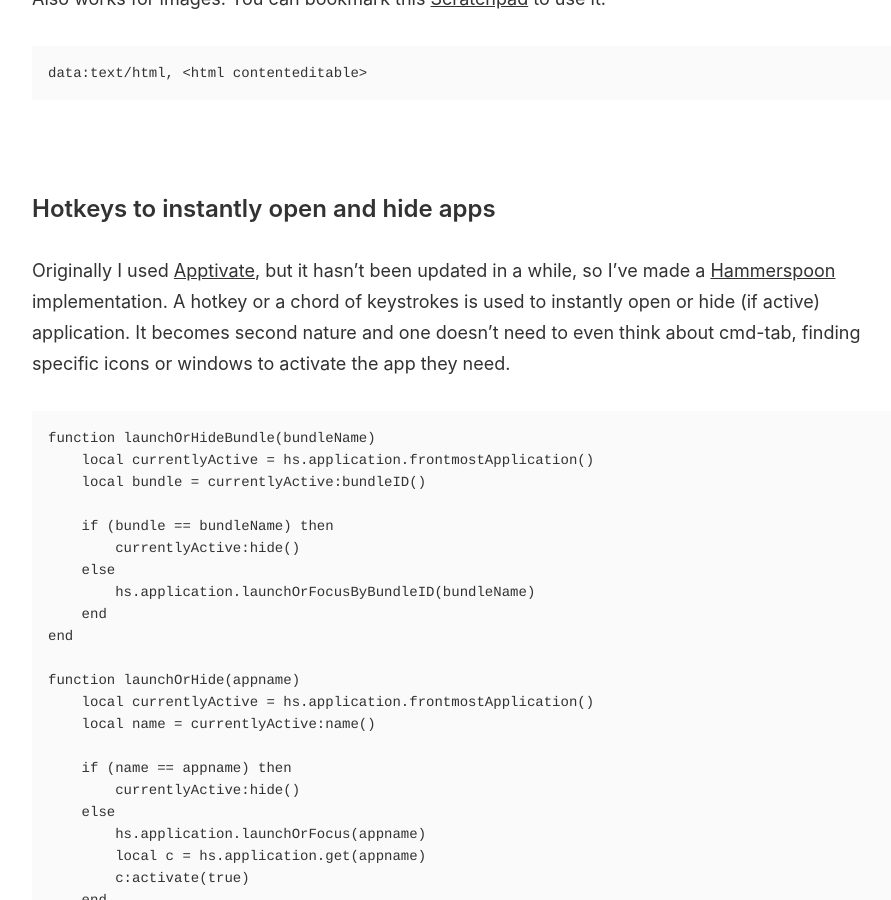
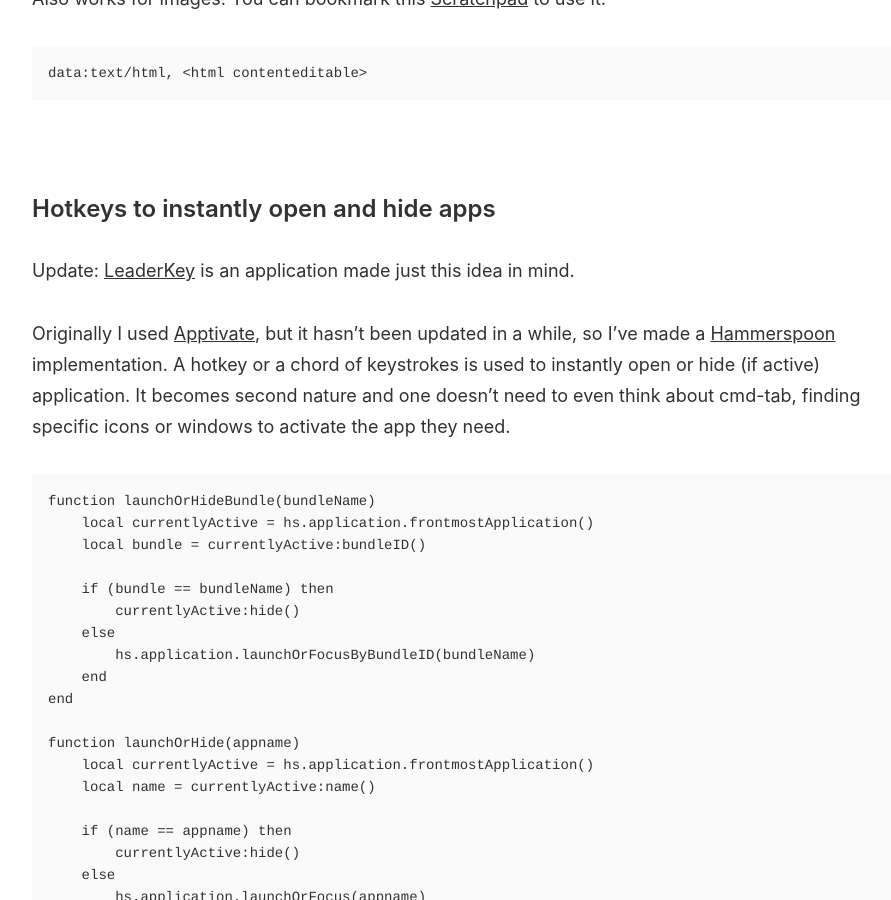
Before and after one commit to joonakeskitalo/joonakeskitalo.github.io, a Jekyll site: the page built from _posts/2024-06-14-Useful-things.md, in a window 1280 px wide and 900 px high, scrolled down 1779 px. Shown: the whole window, without its empty margins (174-1065 px from the left). Built offline with Jekyll 4.4.1, drawn with Linux system fonts in a browser that asks for light colours.

Commit message:
chore: update post

```diff
--- a/_posts/2024-06-14-Useful-things.md
+++ b/_posts/2024-06-14-Useful-things.md
@@ -54,6 +54,8 @@
 <br/><br/>
 
 ### Hotkeys to instantly open and hide apps
+
+Update: [LeaderKey](https://github.com/mikker/LeaderKey.app) is an application made just this idea in mind.
 
 Originally I used [Apptivate](http://www.apptivateapp.com/), but it hasn't been updated in a while, so I've made a [Hammerspoon](https://www.hammerspoon.org/) implementation. A hotkey or a chord of keystrokes is used to instantly open or hide (if active) application. It becomes second nature and one doesn't need to even think about cmd-tab, finding specific icons or windows to activate the app they need.
 
```
